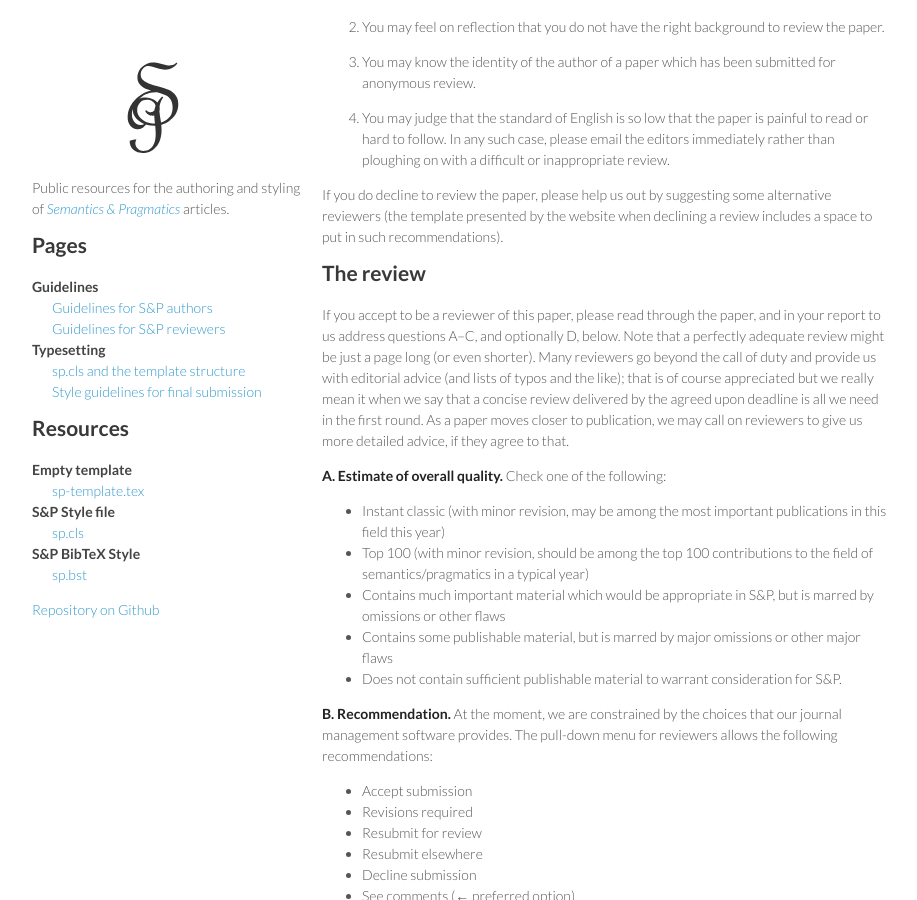
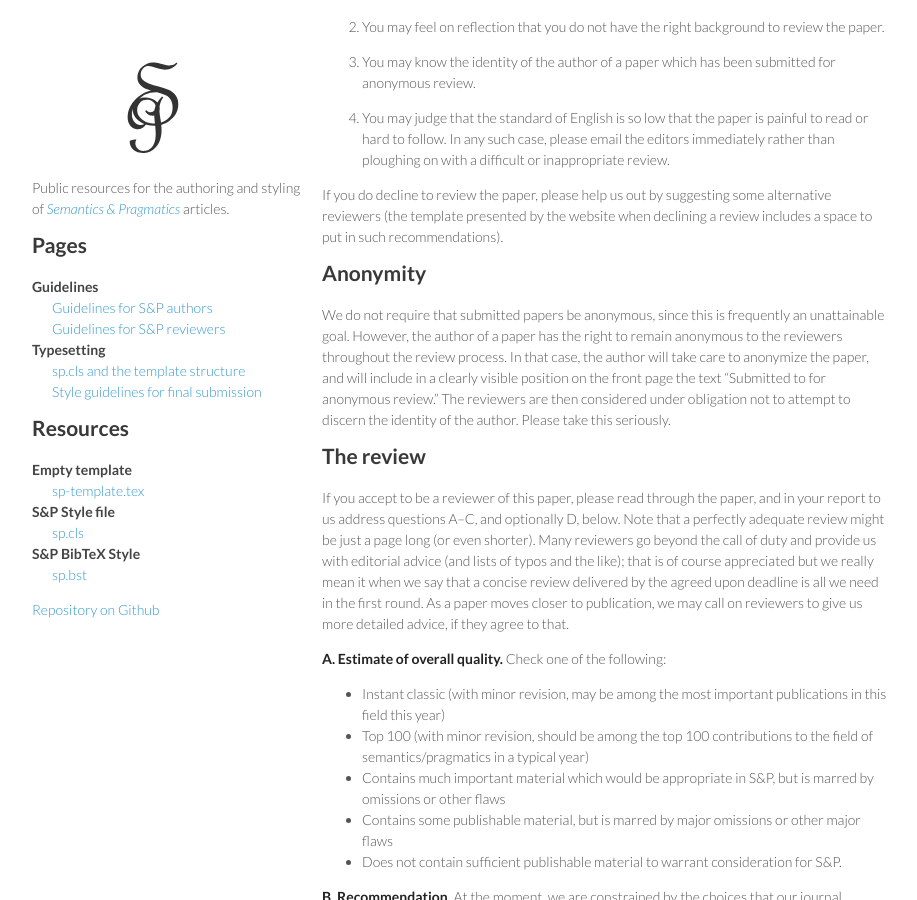
Before and after one commit to semprag/semprag.github.io, a Jekyll site: the page built from reviewers.md, in a window 1280 px wide and 900 px high, scrolled down 871 px. Shown: the whole window, without its empty margins (178-1095 px from the left). Built offline with Jekyll 4.4.1, drawn with Linux system fonts in a browser that asks for light colours.

Commit message:
Added section on (lack of) anonymity to reviewers guide

```diff
--- a/reviewers.md
+++ b/reviewers.md
@@ -69,6 +69,10 @@ inappropriate to continue with the review:
 If you do decline to review the paper, please help us out by suggesting
 some alternative reviewers (the template presented by the website when
 declining a review includes a space to put in such recommendations).
+
+## Anonymity
+
+We do not require that submitted papers be anonymous, since this is frequently an unattainable goal. However, the author of a paper has the right to remain anonymous to the reviewers throughout the review process. In that case, the author will take care to anonymize the paper, and will include in a clearly visible position on the front page the text “Submitted to for anonymous review.” The reviewers are then considered under obligation not to attempt to discern the identity of the author. Please take this seriously.
 
 ## The review
 
```
